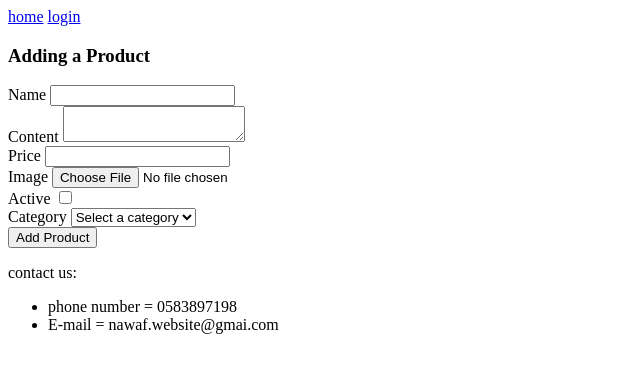
After one commit to NIMSQ/Project, a Django app: page /products/addProduct in a window 1280 px wide. The commit adds this page. Shown: the top 373 px of the page, without its empty margins (0-640 px from the left). Run offline with Django 5.2, Linux system fonts and the light colour scheme.

Commit message:
first commit

```diff
--- a/products/urls.py
+++ b/products/urls.py
@@ -4,6 +4,8 @@ from . import views
 urlpatterns = [
      path('',views.products, name = 'products'),
      path('product/<str:name>/', views.product, name='product'),
+     path('addProduct',views.addProduct, name = "addProduct"),
+     path('updateProduct/<int:pid>/',views.updateProduct, name = "updateProduct"),
 
 
 ]
--- a/products/views.py
+++ b/products/views.py
@@ -21,3 +21,49 @@ def products(request):
 def product(request, name):
     product = get_object_or_404(Product, name=name)
     return render(request, 'products/product.html', {'product': product})
+
+
+
+from django.shortcuts import render, redirect
+from .models import Product
+
+
+def addProduct(request):
+    if request.method == 'POST':
+        nameval = request.POST.get('name')
+        contentval = request.POST.get('content')
+        priceval = request.POST.get('price')
+        imageval = request.FILES.get('image')
+        activeval = request.POST.get('active') == 'on'
+        categoryval = request.POST.get('category')
+
+
+
+
+        new_product = Product(name=nameval,content=contentval, price=priceval, image=imageval,active=activeval,category=categoryval)
+
+        new_product.save()
+
+
+        return redirect('products')
+
+    return render(request, 'products/addProduct.html')
+
+
+def updateProduct(request, pid):
+    obj = get_object_or_404(Product, id=pid)
+
+    if request.method == 'POST':
+        obj.name = request.POST.get('name')
+        obj.content = request.POST.get('content')
+        obj.price = request.POST.get('price')
+        if 'image' in request.FILES:
+            obj.image = request.FILES['image']
+        obj.active = 'active' in request.POST
+        obj.category = request.POST.get('category')
+
+        obj.save()
+        return redirect('products')
+
+    context = {'obj': obj}
+    return render(request, 'products/updateProduct.html', context)
--- a/templates/pages/about.html
+++ b/templates/pages/about.html
@@ -8,6 +8,7 @@
  {% csrf_token %}
 
     {{lf}}
+
 <input type = "submit" value = 'SAVE TO DATABASE'>
 
 </form>
--- /dev/null
+++ b/templates/products/addProduct.html
@@ -0,0 +1,45 @@
+{% extends 'base.html' %}
+
+{% block stylesheet %}
+
+{% endblock stylesheet %}
+
+{% block title %}Adding a Product{% endblock title %}
+
+{% block content %}
+    <h3>Adding a Product</h3>
+    <form method='POST' enctype="multipart/form-data">
+        {% csrf_token %}
+
+        <label for="name">Name</label>
+        <input type='text' id='name' name='name' required />
+        <br>
+
+        <label for="content">Content</label>
+        <textarea id='content' name='content' required></textarea>
+        <br>
+
+        <label for="price">Price</label>
+        <input type='number' id='price' name='price'  required />
+        <br>
+
+        <label for="image">Image</label>
+        <input type='file' id='image' name='image' required />
+        <br>
+
+        <label for="active">Active</label>
+        <input type='checkbox' id='active' name='active' />
+        <br>
+
+        <label for="category">Category</label>
+        <select id='category' name='category' required>
+            <option value=''>Select a category</option>
+            <option value='computer'>Computers</option>
+            <option value='phone'>Phones</option>
+
+        </select>
+        <br>
+
+        <input type='submit' value='Add Product' />
+    </form>
+{% endblock content %}
--- a/templates/products/product.html
+++ b/templates/products/product.html
@@ -10,4 +10,4 @@
     <p>category: {{ product.category }}</p>
 
     <br>
-{% endblock %}
+{% endblock content %}
```
Also changed, not shown: templates/products/updateProduct.html (added, +45 -0 lines), db.sqlite3, media/photos/24/05/18/Nobia.webp (added), media/photos/24/05/18/hyperx_heaset.webp (added).
